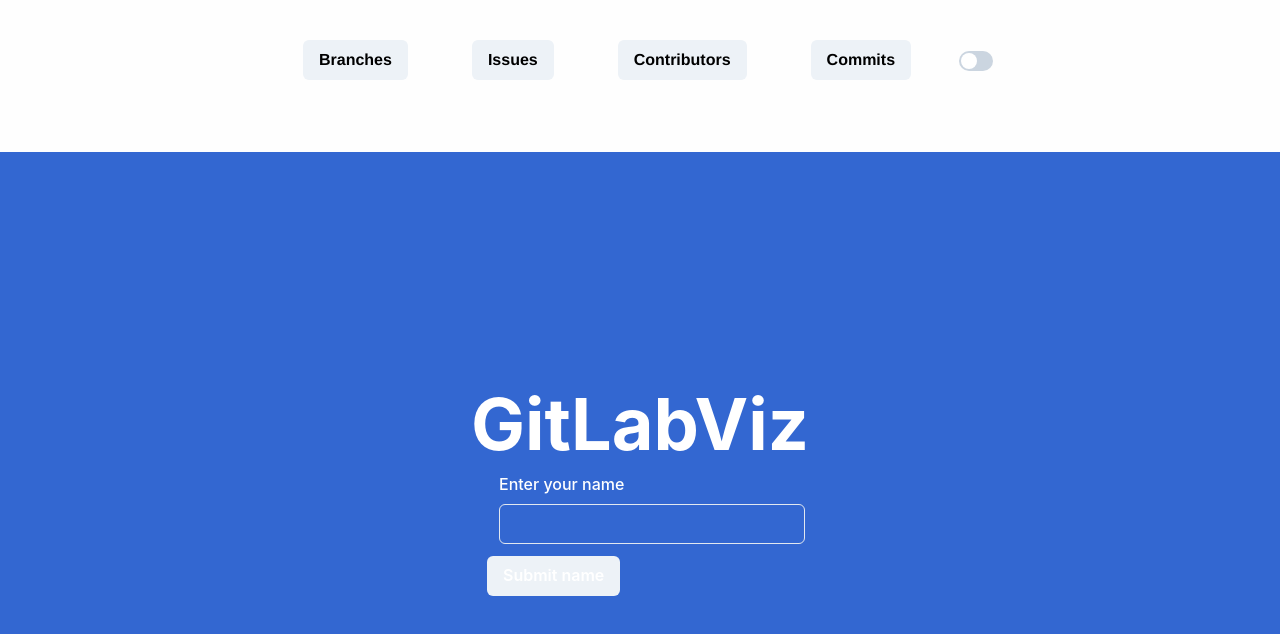
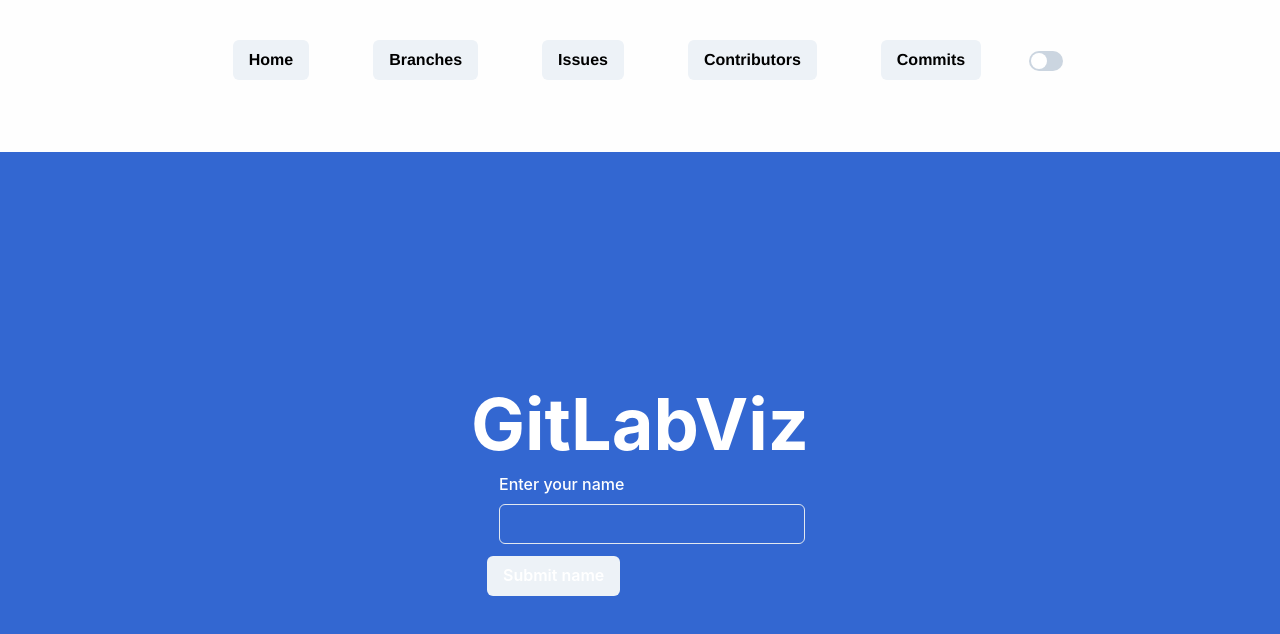
Before and after one commit to perholte/GitlabVizualiser, a React (Create React App) app: page / in a window 1280 px wide. Shown: the top 634 px of the page. Built offline with nearby package versions, Linux system fonts and the light colour scheme; no server answers.

Commit message:
Added Home button

```diff
--- a/src/components/header/Header.tsx
+++ b/src/components/header/Header.tsx
@@ -39,6 +39,9 @@ const Header: React.FC<HeaderProps> = ({ handleToggleTheme }) => {
 			p={8}
 			color={'black'}
 		>
+			<Link className='header-btn' to='/'>
+				<Button>Home</Button>
+			</Link>
 			<Link className='header-btn' to='/branches'>
 				<Button>Branches</Button>
 			</Link>
```
